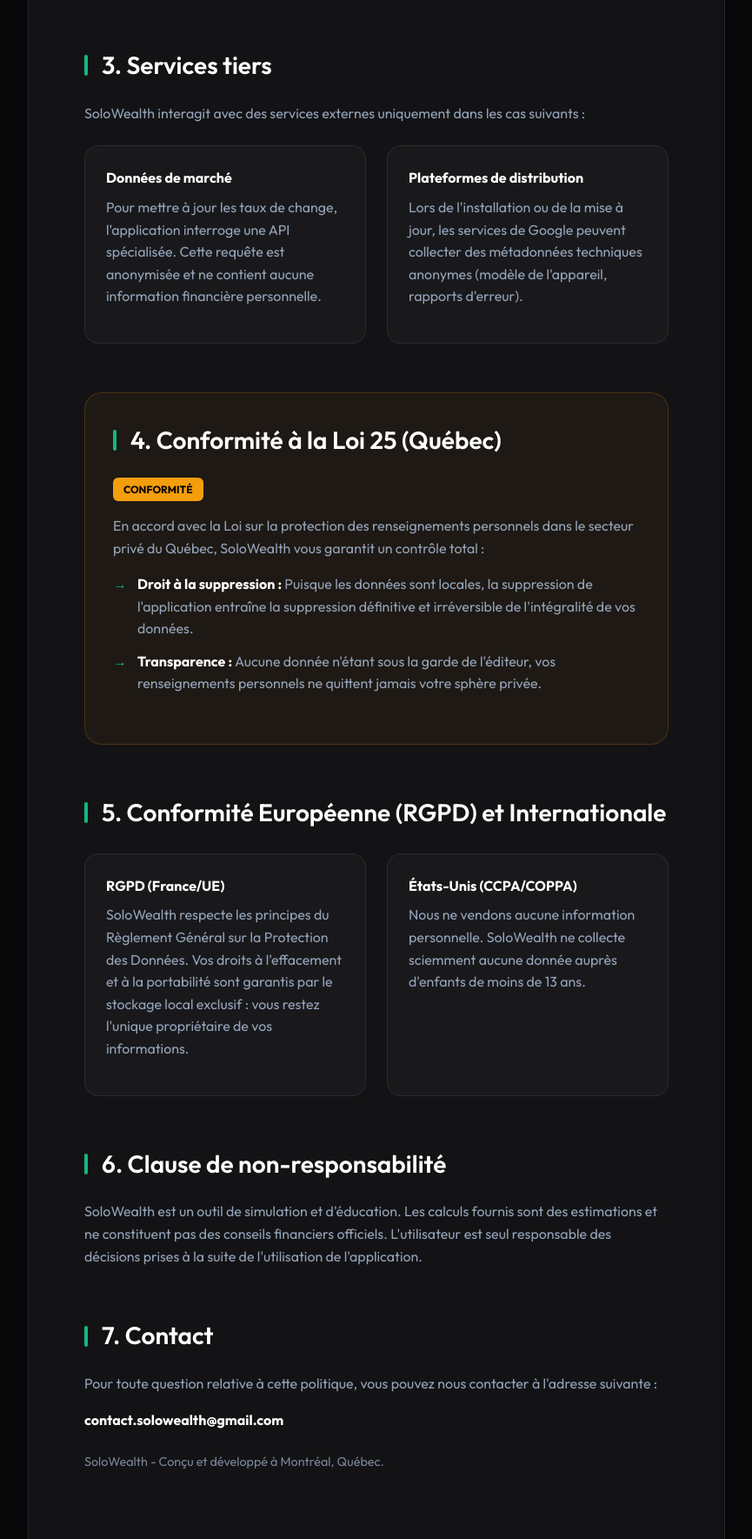
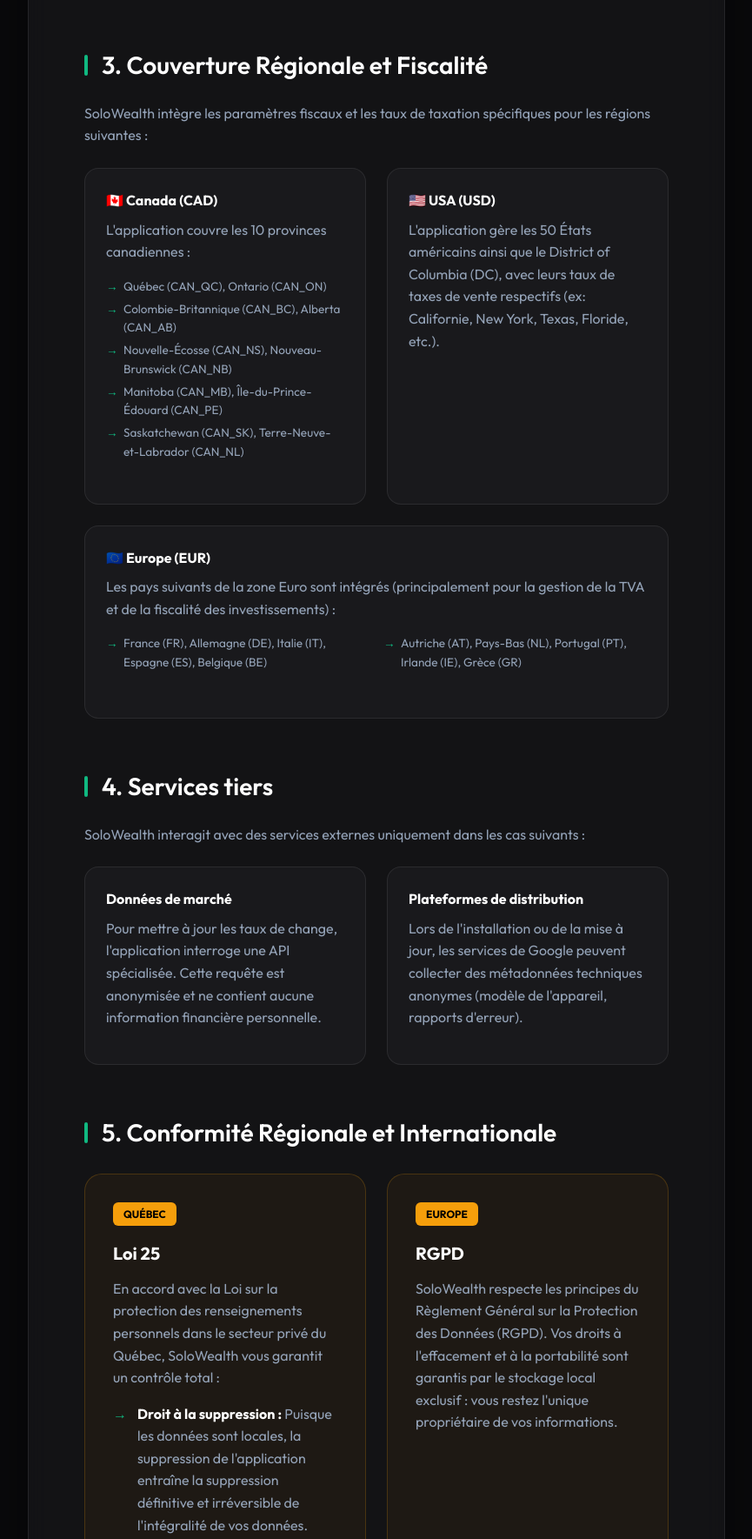
Before and after one commit to solo-wealth/privacy-policy, a plain HTML site: page fr/index.html in a window 1280 px wide. Shown: the part 1343-3112 px from the top of the page at 87% size, without its empty margins (207-1072 px from the left). Drawn offline with Linux system fonts and the light colour scheme.

Commit message:
Update Regions

```diff
--- a/fr/index.html
+++ b/fr/index.html
@@ -51,8 +51,38 @@
                     <p>L'éditeur n'ayant accès à aucune base de données centrale, il est techniquement impossible pour nous de consulter, de partager ou de vendre vos informations.</p>
                 </section>
 
+                <section id="regions">
+                    <h2>3. Couverture Régionale et Fiscalité</h2>
+                    <p>SoloWealth intègre les paramètres fiscaux et les taux de taxation spécifiques pour les régions suivantes :</p>
+                    <div class="grid-details">
+                        <div class="detail-item">
+                            <h3>🇨🇦 Canada (CAD)</h3>
+                            <p>L'application couvre les 10 provinces canadiennes :</p>
+                            <ul class="bullet-list mini-list">
+                                <li>Québec (CAN_QC), Ontario (CAN_ON)</li>
+                                <li>Colombie-Britannique (CAN_BC), Alberta (CAN_AB)</li>
+                                <li>Nouvelle-Écosse (CAN_NS), Nouveau-Brunswick (CAN_NB)</li>
+                                <li>Manitoba (CAN_MB), Île-du-Prince-Édouard (CAN_PE)</li>
+                                <li>Saskatchewan (CAN_SK), Terre-Neuve-et-Labrador (CAN_NL)</li>
+                            </ul>
+                        </div>
+                        <div class="detail-item">
+                            <h3>🇺🇸 USA (USD)</h3>
+                            <p>L'application gère les 50 États américains ainsi que le District of Columbia (DC), avec leurs taux de taxes de vente respectifs (ex: Californie, New York, Texas, Floride, etc.).</p>
+                        </div>
+                        <div class="detail-item span-2">
+                            <h3>🇪🇺 Europe (EUR)</h3>
+                            <p>Les pays suivants de la zone Euro sont intégrés (principalement pour la gestion de la TVA et de la fiscalité des investissements) :</p>
+                            <ul class="bullet-list grid-list">
+                                <li>France (FR), Allemagne (DE), Italie (IT), Espagne (ES), Belgique (BE)</li>
+                                <li>Autriche (AT), Pays-Bas (NL), Portugal (PT), Irlande (IE), Grèce (GR)</li>
+                            </ul>
+                        </div>
+                    </div>
+                </section>
+
                 <section id="tiers">
-                    <h2>3. Services tiers</h2>
+                    <h2>4. Services tiers</h2>
                     <p>SoloWealth interagit avec des services externes uniquement dans les cas suivants :</p>
                     <div class="grid-details">
                         <div class="detail-item">
@@ -66,26 +96,29 @@
                     </div>
                 </section>
 
-                <section id="loi25" class="alert-box">
-                    <h2>4. Conformité à la Loi 25 (Québec)</h2>
-                    <div class="important-tag">CONFORMITÉ</div>
-                    <p>En accord avec la Loi sur la protection des renseignements personnels dans le secteur privé du Québec, SoloWealth vous garantit un contrôle total :</p>
-                    <ul class="bullet-list">
-                        <li><strong>Droit à la suppression :</strong> Puisque les données sont locales, la suppression de l'application entraîne la suppression définitive et irréversible de l'intégralité de vos données.</li>
-                        <li><strong>Transparence :</strong> Aucune donnée n'étant sous la garde de l'éditeur, vos renseignements personnels ne quittent jamais votre sphère privée.</li>
-                    </ul>
-                </section>
+                <section id="compliance">
+                    <h2>5. Conformité Régionale et Internationale</h2>
+                    <div class="compliance-grid">
+                        <div class="alert-box">
+                            <div class="important-tag">QUÉBEC</div>
+                            <h3>Loi 25</h3>
+                            <p>En accord avec la Loi sur la protection des renseignements personnels dans le secteur privé du Québec, SoloWealth vous garantit un contrôle total :</p>
+                            <ul class="bullet-list">
+                                <li><strong>Droit à la suppression :</strong> Puisque les données sont locales, la suppression de l'application entraîne la suppression définitive et irréversible de l'intégralité de vos données.</li>
+                                <li><strong>Transparence :</strong> Aucune donnée n'étant sous la garde de l'éditeur, vos renseignements personnels ne quittent jamais votre sphère privée.</li>
+                            </ul>
+                        </div>
 
-                <section id="international">
-                    <h2>5. Conformité Européenne (RGPD) et Internationale</h2>
-                    <div class="grid-details">
-                        <div class="detail-item">
-                            <h3>RGPD (France/UE)</h3>
-                            <p>SoloWealth respecte les principes du Règlement Général sur la Protection des Données. Vos droits à l'effacement et à la portabilité sont garantis par le stockage local exclusif : vous restez l'unique propriétaire de vos informations.</p>
+                        <div class="alert-box">
+                            <div class="important-tag">EUROPE</div>
+                            <h3>RGPD</h3>
+                            <p>SoloWealth respecte les principes du Règlement Général sur la Protection des Données (RGPD). Vos droits à l'effacement et à la portabilité sont garantis par le stockage local exclusif : vous restez l'unique propriétaire de vos informations.</p>
                         </div>
-                        <div class="detail-item">
-                            <h3>États-Unis (CCPA/COPPA)</h3>
-                            <p>Nous ne vendons aucune information personnelle. SoloWealth ne collecte sciemment aucune donnée auprès d'enfants de moins de 13 ans.</p>
+
+                        <div class="alert-box">
+                            <div class="important-tag">USA</div>
+                            <h3>CCPA / COPPA</h3>
+                            <p>Nous ne vendons aucune information personnelle. SoloWealth respecte les principes du California Consumer Privacy Act (CCPA) et ne collecte sciemment aucune donnée auprès d'enfants de moins de 13 ans (COPPA).</p>
                         </div>
                     </div>
                 </section>
@@ -98,7 +131,7 @@
                 <section id="contact">
                     <h2>7. Contact</h2>
                     <p>Pour toute question relative à cette politique, vous pouvez nous contacter à l'adresse suivante :</p>
-                    <p><strong>contact.solowealth@gmail.com</strong></p>
+                    <p><strong><a href="mailto:contact.solowealth@gmail.com?subject=[SoloWealth-PrivacyPolicy]" class="email-link">contact.solowealth@gmail.com</a></strong></p>
                     <p style="margin-top: 24px; font-size: 0.9em; opacity: 0.8;">SoloWealth - Conçu et développé à Montréal, Québec.</p>
                 </section>
             </article>
--- a/styles.css
+++ b/styles.css
@@ -205,10 +205,50 @@
     border: 1px solid var(--border);
 }
 
+.span-2 {
+    grid-column: span 2;
+}
+
+.compliance-grid {
+    display: grid;
+    grid-template-columns: repeat(auto-fit, minmax(320px, 1fr));
+    gap: 24px;
+    margin-top: 24px;
+}
+
+.alert-box h3 {
+    font-size: 1.25rem;
+    color: #fff;
+    margin-bottom: 12px;
+}
+
 .detail-item h3 {
     font-size: 1rem;
     color: #fff;
     margin-bottom: 8px;
+}
+
+.mini-list {
+    font-size: 0.85rem;
+    margin-top: 12px;
+}
+
+.mini-list li {
+    margin-bottom: 4px;
+    padding-left: 20px;
+}
+
+.grid-list {
+    display: grid;
+    grid-template-columns: 1fr 1fr;
+    gap: 0 16px;
+    font-size: 0.85rem;
+    margin-top: 12px;
+}
+
+.grid-list li {
+    margin-bottom: 4px;
+    padding-left: 20px;
 }
 
 /* Highlight Section */
@@ -263,6 +303,14 @@
     }
 
     .grid-details {
+        grid-template-columns: 1fr;
+    }
+
+    .span-2 {
+        grid-column: span 1;
+    }
+
+    .grid-list {
         grid-template-columns: 1fr;
     }
 }
@@ -321,3 +369,15 @@
         text-align: center;
     }
 }
+
+.email-link {
+    color: var(--primary);
+    text-decoration: none;
+    transition: all 0.2s ease;
+    border-bottom: 1px solid transparent;
+}
+
+.email-link:hover {
+    color: #fff;
+    border-bottom-color: var(--primary);
+}
```
Also changed, not shown: en/index.html (+53 -20 lines).
